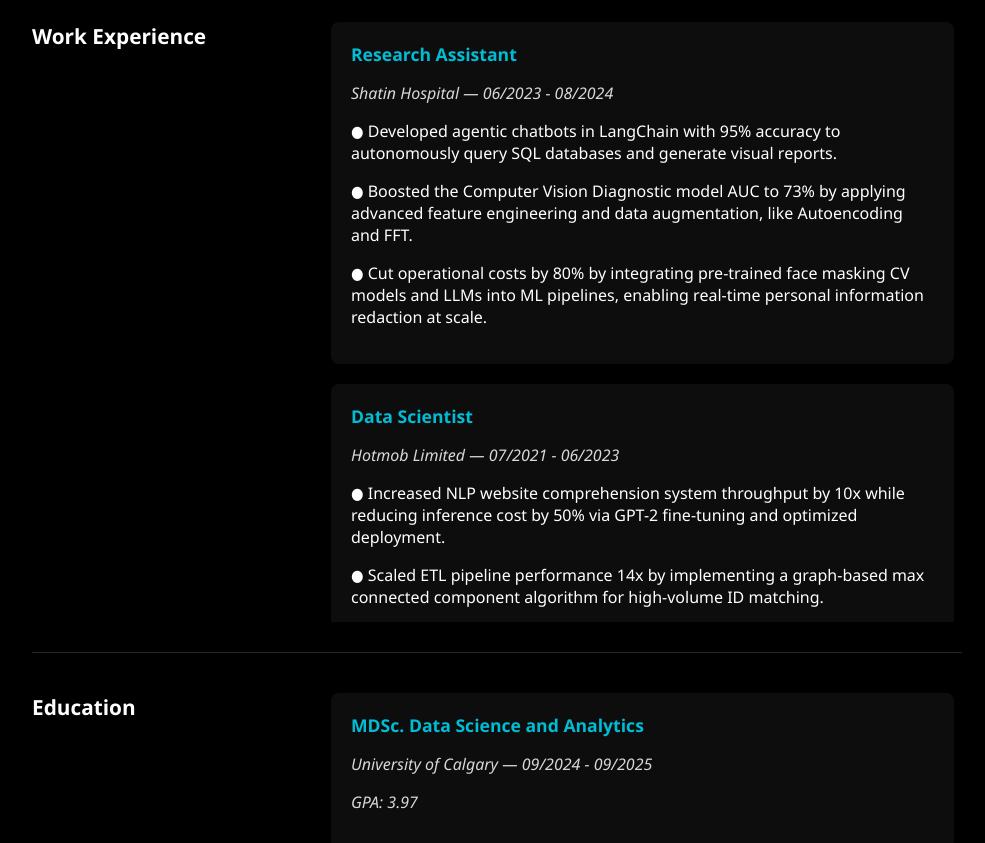
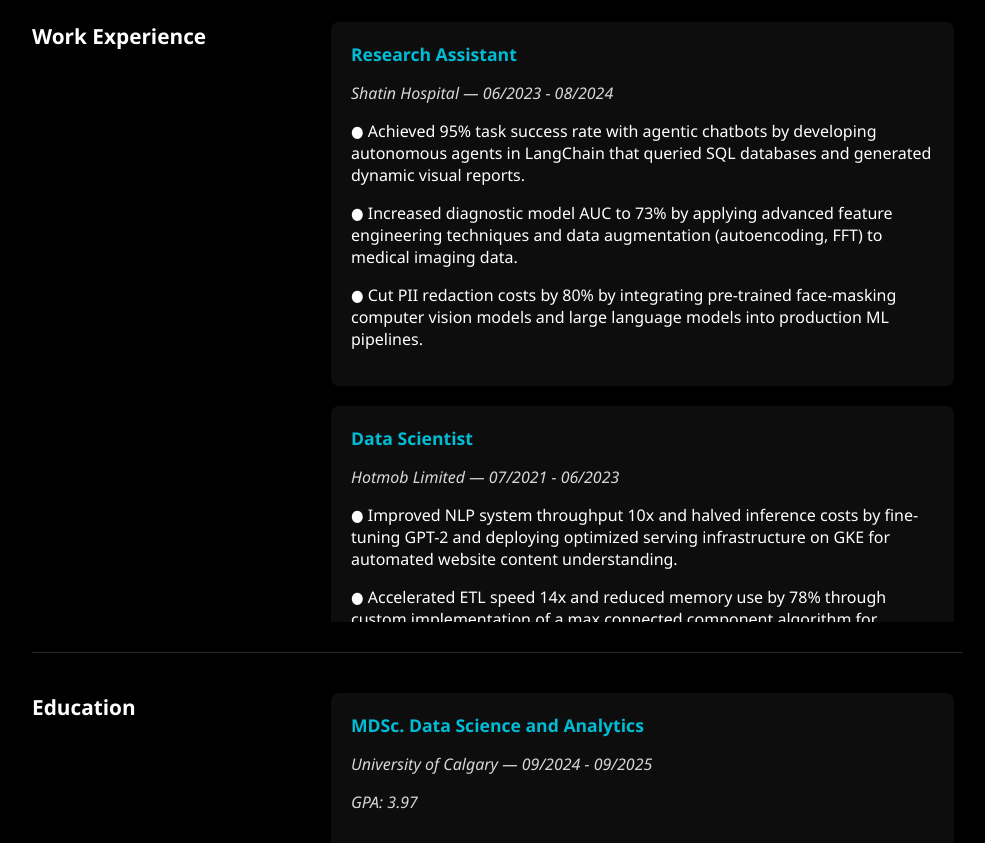
Before and after one commit to RyanStark223232/vue-personal-page, a Vue app: page / in a window 1280 px wide. Shown: the part 980-1823 px from the top of the page, without its empty margins (143-1128 px from the left). Built offline with nearby package versions, Linux system fonts and the light colour scheme.

Commit message:
data update

```diff
--- a/src/data/data.ts
+++ b/src/data/data.ts
@@ -150,9 +150,9 @@ export const workExperience = [
     company: 'Shatin Hospital',
     period: '06/2023 - 08/2024',
     achievements: [
-      'Developed agentic chatbots in LangChain with 95% accuracy to autonomously query SQL databases and generate visual reports.',
-      'Boosted the Computer Vision Diagnostic model AUC to 73% by applying advanced feature engineering and data augmentation, like Autoencoding and FFT.',
-      'Cut operational costs by 80% by integrating pre-trained face masking CV models and LLMs into ML pipelines, enabling real-time personal information redaction at scale.',
+      'Achieved 95% task success rate with agentic chatbots by developing autonomous agents in LangChain that queried SQL databases and generated dynamic visual reports.',
+      'Increased diagnostic model AUC to 73% by applying advanced feature engineering techniques and data augmentation (autoencoding, FFT) to medical imaging data.',
+      'Cut PII redaction costs by 80% by integrating pre-trained face-masking computer vision models and large language models into production ML pipelines.',
     ],
   },
   {
@@ -160,10 +160,10 @@ export const workExperience = [
     company: 'Hotmob Limited',
     period: '07/2021 - 06/2023',
     achievements: [
-      'Increased NLP website comprehension system throughput by 10x while reducing inference cost by 50% via GPT-2 fine-tuning and optimized deployment.',
-      'Scaled ETL pipeline performance 14x by implementing a graph-based max connected component algorithm for high-volume ID matching.',
-      'Automated model retraining and data quality checks using Airflow and MLflow, eliminating up to 3 hours of manual intervention daily.',
-      'Led cloud MLOps enablement for a global insurance provider, integrating interpretable ML solutions, managing SAS-to-Databricks migration, and deploying Power BI dashboards for real-time insights.',
+      'Improved NLP system throughput 10x and halved inference costs by fine-tuning GPT-2 and deploying optimized serving infrastructure on GKE for automated website content understanding.',
+      'Accelerated ETL speed 14x and reduced memory use by 78% through custom implementation of a max connected component algorithm for scalable ID graph matching.',
+      'Saved up to 3 hours of manual labor daily by automating ML retraining and drift detection workflows using Airflow and MLflow.',
+      'Led MLOps adoption at a global insurance client by migrating workflows from SAS to Databricks, deploying interpretable ML models, and building Power BI dashboards for ongoing performance monitoring.',
       'Re‑platformed legacy Apache Beam pipeline into modular, testable components with CI/CD; 80% code reduction, 67% runtime reduction; added fault tolerance and backfills across 12 data sources.',
     ],
   },
```
